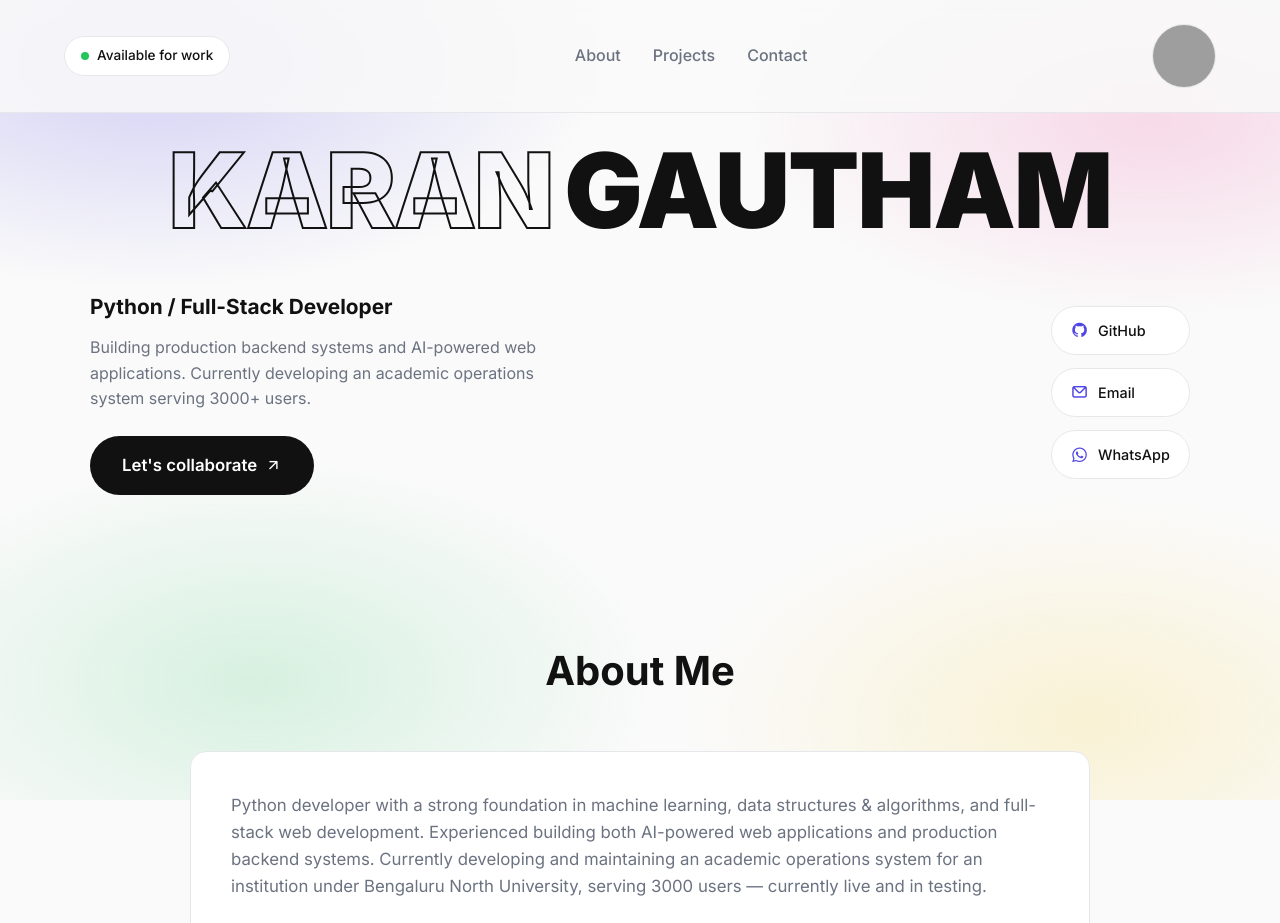
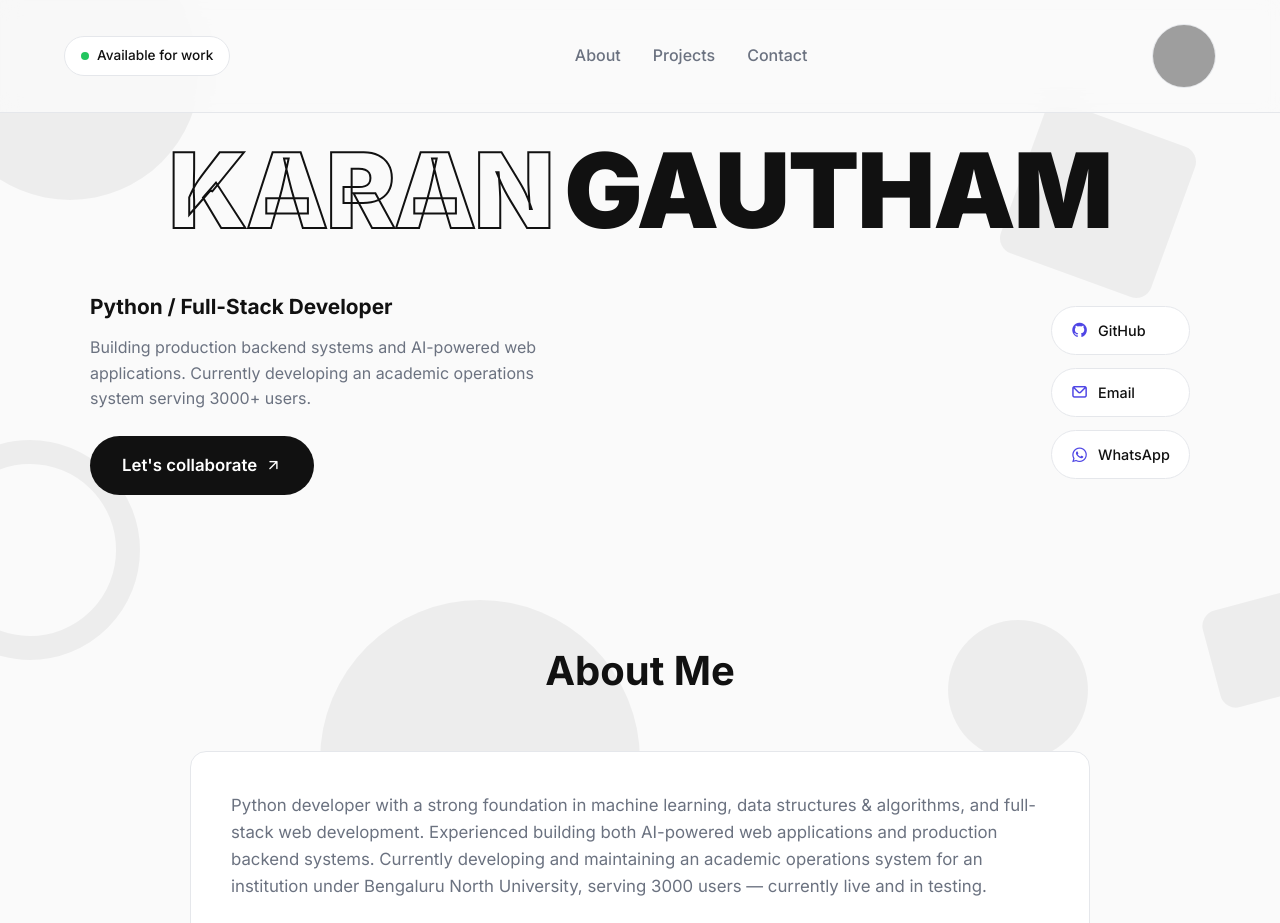
Before and after one commit to KaranGautham/Portfolio-Karan-Gautham, a plain HTML site: page index.html in a window 1280 px wide. Shown: the top 923 px of the page. Drawn offline with nearby package versions, Linux system fonts and the light colour scheme; grey boxes are pictures that could not be loaded.

Commit message:
Replace colorful gradient with scattered black shapes
Swap the multicolor radial-gradient glow for subtle, low-opacity
black circles/squares/rings scattered across the fixed background.

```diff
--- a/index.html
+++ b/index.html
@@ -11,7 +11,14 @@
 </head>
 
 <body>
-    <div class="bg-glow"></div>
+    <div class="bg-shapes">
+        <span class="shape shape-circle s1"></span>
+        <span class="shape shape-square s2"></span>
+        <span class="shape shape-ring s3"></span>
+        <span class="shape shape-circle s4"></span>
+        <span class="shape shape-square s5"></span>
+        <span class="shape shape-circle s6"></span>
+    </div>
 
     <nav class="navbar">
         <span class="badge-live"><span class="dot"></span> Available for work</span>
--- a/styles.css
+++ b/styles.css
@@ -23,17 +23,42 @@ body {
     position: relative;
 }
 
-.bg-glow {
+.bg-shapes {
     position: fixed;
     inset: 0;
     z-index: -1;
     pointer-events: none;
-    background:
-        radial-gradient(50% 40% at 12% 8%, rgba(79, 70, 229, 0.22), transparent 70%),
-        radial-gradient(45% 35% at 90% 15%, rgba(236, 72, 153, 0.18), transparent 70%),
-        radial-gradient(45% 40% at 20% 85%, rgba(34, 197, 94, 0.16), transparent 70%),
-        radial-gradient(45% 40% at 85% 90%, rgba(250, 204, 21, 0.16), transparent 70%);
+    overflow: hidden;
 }
+
+.shape {
+    position: absolute;
+    background: var(--dark);
+    opacity: 0.05;
+}
+
+.shape-circle {
+    border-radius: 50%;
+}
+
+.shape-square {
+    border-radius: 16px;
+    transform: rotate(20deg);
+}
+
+.shape-ring {
+    border-radius: 50%;
+    background: none;
+    border: 24px solid var(--dark);
+    opacity: 0.05;
+}
+
+.s1 { width: 260px; height: 260px; top: -60px; left: -60px; }
+.s2 { width: 160px; height: 160px; top: 15%; right: 8%; }
+.s3 { width: 220px; height: 220px; top: 55%; left: -80px; }
+.s4 { width: 140px; height: 140px; bottom: 5%; right: 15%; }
+.s5 { width: 100px; height: 100px; top: 75%; right: -30px; transform: rotate(-15deg); }
+.s6 { width: 320px; height: 320px; bottom: -120px; left: 25%; }
 
 /* Navbar */
 .navbar {
```
